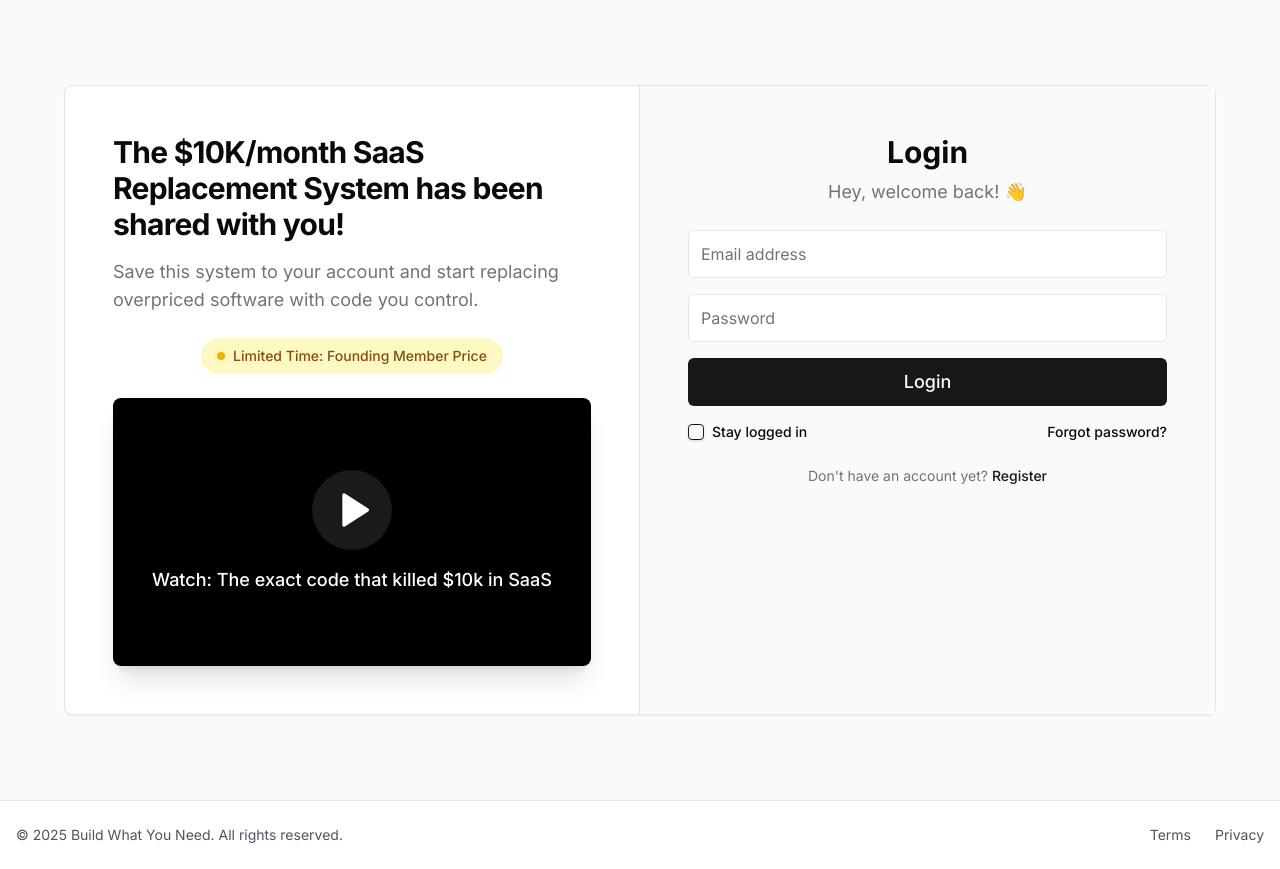
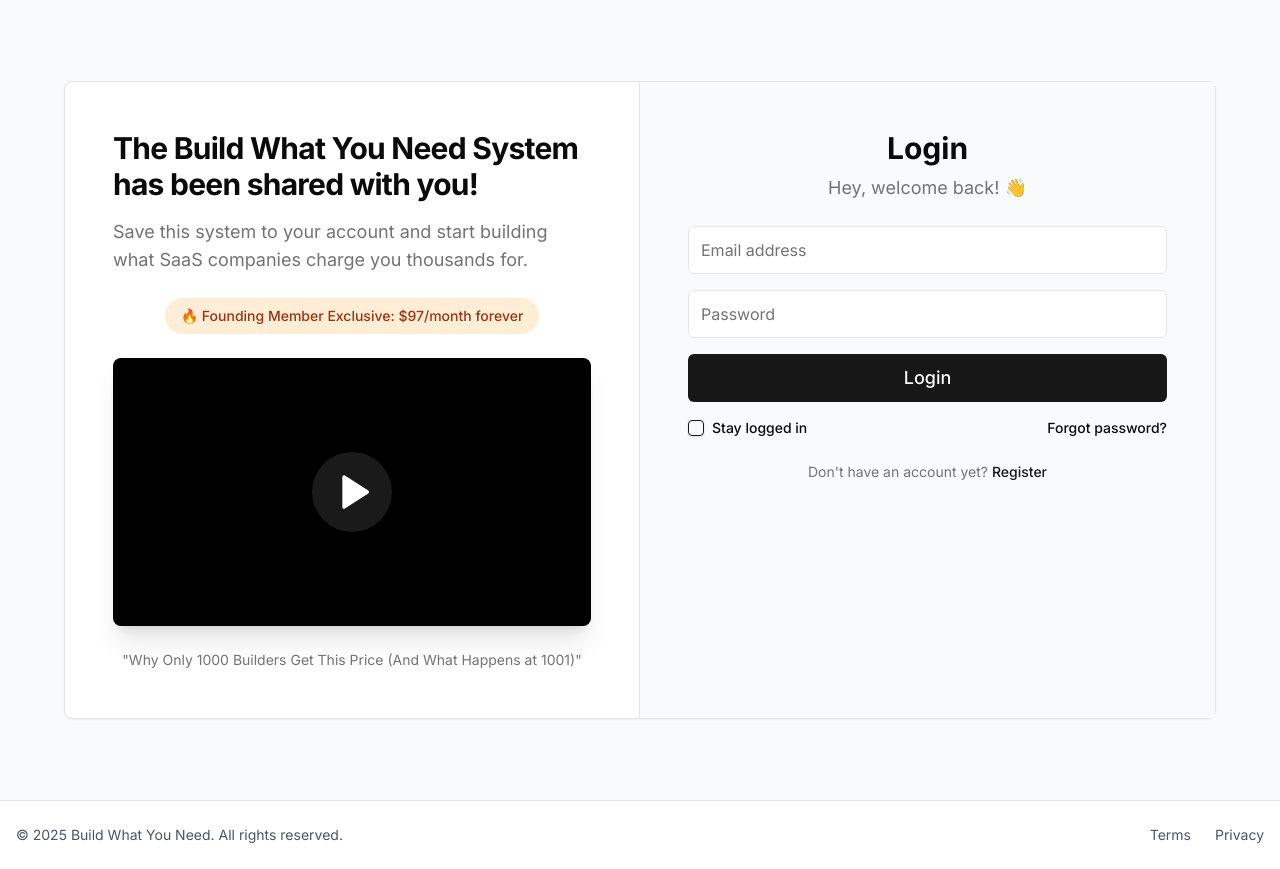
Before and after one commit to AI-ChrisLee/buildwhatyouneed, a Next.js app: page /login in a window 1280 px wide. Built offline with nearby package versions, Linux system fonts and the light colour scheme.

Commit message:
Create reusable AuthLeftSection component for login/signup pages
- Extract left section from signup/login pages into shared component
- Update both pages to use the new component
- Ensures consistent branding across auth pages
- Component includes video player and founding member badge

```diff
--- a/src/app/login/page.tsx
+++ b/src/app/login/page.tsx
@@ -2,7 +2,7 @@ import { Button } from "@/components/ui/button"
 import { Input } from "@/components/ui/input"
 import { Checkbox } from "@/components/ui/checkbox"
 import Link from "next/link"
-import { Play } from "lucide-react"
+import { AuthLeftSection } from "@/components/auth-left-section"
 
 export default function LoginPage() {
   return (
@@ -10,42 +10,8 @@ export default function LoginPage() {
       <div className="w-full max-w-6xl mx-auto">
         <div className="bg-white rounded-lg shadow-sm border">
           <div className="grid md:grid-cols-2">
-            {/* Left Column - Video and Description (Same as signup) */}
-            <div className="p-8 md:p-12 space-y-6 border-r">
-              <div className="space-y-4">
-                <h1 className="text-3xl font-bold tracking-tight">
-                  The $10K/month SaaS Replacement System has been shared with you!
-                </h1>
-                <p className="text-lg text-muted-foreground">
-                  Save this system to your account and start replacing overpriced software with code you control.
-                </p>
-              </div>
-
-              {/* Badge */}
-              <div className="flex justify-center">
-                <div className="inline-flex items-center gap-2 bg-yellow-100 text-yellow-800 px-4 py-2 rounded-full text-sm font-medium">
-                  <span className="relative flex h-2 w-2">
-                    <span className="animate-ping absolute inline-flex h-full w-full rounded-full bg-yellow-400 opacity-75"></span>
-                    <span className="relative inline-flex rounded-full h-2 w-2 bg-yellow-500"></span>
-                  </span>
-                  Limited Time: Founding Member Price
-                </div>
-              </div>
-
-              {/* Video */}
-              <div className="aspect-video bg-black rounded-lg shadow-xl overflow-hidden">
-                <div className="w-full h-full flex items-center justify-center">
-                  <div className="text-center space-y-4">
-                    <div className="w-20 h-20 rounded-full bg-white/10 backdrop-blur flex items-center justify-center mx-auto cursor-pointer hover:bg-white/20 transition-all hover:scale-105">
-                      <Play className="h-10 w-10 text-white ml-1" fill="white" />
-                    </div>
-                    <p className="text-white text-lg font-medium">
-                      Watch: The exact code that killed $10k in SaaS
-                    </p>
-                  </div>
-                </div>
-              </div>
-            </div>
+            {/* Left Column - Video and Description */}
+            <AuthLeftSection />
 
             {/* Right Column - Login Form */}
             <div className="p-8 md:p-12 bg-gray-50">
--- a/src/app/signup/page.tsx
+++ b/src/app/signup/page.tsx
@@ -2,7 +2,7 @@ import { Button } from "@/components/ui/button"
 import { Input } from "@/components/ui/input"
 import { Checkbox } from "@/components/ui/checkbox"
 import Link from "next/link"
-import { Play } from "lucide-react"
+import { AuthLeftSection } from "@/components/auth-left-section"
 
 export default function SignupPage() {
   return (
@@ -11,35 +11,7 @@ export default function SignupPage() {
         <div className="bg-white rounded-lg shadow-sm border">
           <div className="grid md:grid-cols-2">
             {/* Left Column - Video and Description */}
-            <div className="p-8 md:p-12 space-y-6 border-r">
-              <div className="space-y-4">
-                <h1 className="text-3xl font-bold tracking-tight">
-                  The Build What You Need System has been shared with you!
-                </h1>
-                <p className="text-lg text-muted-foreground">
-                  Save this system to your account and start building what SaaS companies charge you thousands for.
-                </p>
-              </div>
-
-              {/* Badge */}
-              <div className="flex justify-center">
-                <div className="inline-flex items-center gap-2 bg-orange-100 text-orange-800 px-4 py-2 rounded-full text-sm font-medium">
-                  🔥 Founding Member Exclusive: $97/month forever
-                </div>
-              </div>
-
-              {/* Video */}
-              <div className="aspect-video bg-black rounded-lg shadow-xl overflow-hidden">
-                <div className="w-full h-full flex items-center justify-center">
-                  <div className="w-20 h-20 rounded-full bg-white/10 backdrop-blur flex items-center justify-center cursor-pointer hover:bg-white/20 transition-colors">
-                    <Play className="h-10 w-10 text-white ml-1" fill="white" />
-                  </div>
-                </div>
-              </div>
-              <p className="text-center text-sm text-muted-foreground">
-                "Why Only 1000 Builders Get This Price (And What Happens at 1001)"
-              </p>
-            </div>
+            <AuthLeftSection />
 
             {/* Right Column - Signup Form */}
             <div className="p-8 md:p-12 bg-gray-50">
--- /dev/null
+++ b/src/components/auth-left-section.tsx
@@ -0,0 +1,35 @@
+import { Play } from "lucide-react"
+
+export function AuthLeftSection() {
+  return (
+    <div className="p-8 md:p-12 space-y-6 border-r">
+      <div className="space-y-4">
+        <h1 className="text-3xl font-bold tracking-tight">
+          The Build What You Need System has been shared with you!
+        </h1>
+        <p className="text-lg text-muted-foreground">
+          Save this system to your account and start building what SaaS companies charge you thousands for.
+        </p>
+      </div>
+
+      {/* Badge */}
+      <div className="flex justify-center">
+        <div className="inline-flex items-center gap-2 bg-orange-100 text-orange-800 px-4 py-2 rounded-full text-sm font-medium">
+          🔥 Founding Member Exclusive: $97/month forever
+        </div>
+      </div>
+
+      {/* Video */}
+      <div className="aspect-video bg-black rounded-lg shadow-xl overflow-hidden">
+        <div className="w-full h-full flex items-center justify-center">
+          <div className="w-20 h-20 rounded-full bg-white/10 backdrop-blur flex items-center justify-center cursor-pointer hover:bg-white/20 transition-colors">
+            <Play className="h-10 w-10 text-white ml-1" fill="white" />
+          </div>
+        </div>
+      </div>
+      <p className="text-center text-sm text-muted-foreground">
+        "Why Only 1000 Builders Get This Price (And What Happens at 1001)"
+      </p>
+    </div>
+  )
+}
```
